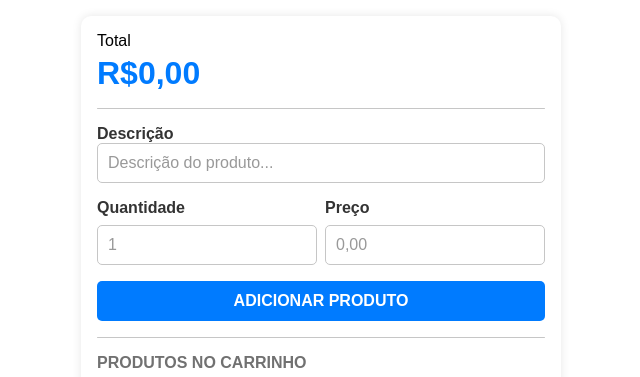
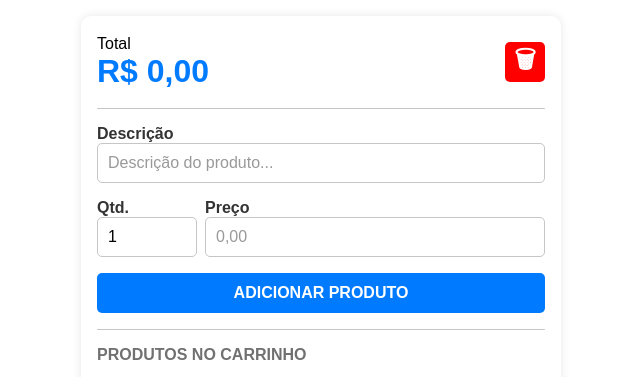
Before and after one commit to rsanttos89/Mercado, a plain HTML site: page index.html in a window 1280 px wide. Shown: the whole page, without its empty margins (319-959 px from the left). Drawn offline with Linux system fonts and the light colour scheme.

Commit message:
Add files via upload

```diff
--- a/index.html
+++ b/index.html
@@ -11,8 +11,11 @@
   <div class="flex">
     <main class="flex">
       <header class="flex header">
-        <span>Total</span>
-        <h1 id="totalPrice">R$0,00</h1>
+        <div class="flex">
+          <span>Total</span>
+          <h1 id="totalPrice">R$0,00</h1>
+        </div>
+        <button id="clearCartButton" class="flex">&#128465;</button>
       </header>
 
       <hr />
@@ -22,14 +25,14 @@
         <input type="text" name="description" id="description" placeholder="Descrição do produto..." />
 
         <div class="flex box-inputs">
-          <div class="flex">
-            <label for="amount">Quantidade</label>
-            <input type="number" name="amount" id="amount" placeholder="1" min="1"/>
+          <div class="flex" style="max-width: 100px;">
+            <label for="amount">Qtd.</label>
+            <input type="number" name="amount" id="amount" value="1" min="1"/>
           </div>
 
           <div class="flex">
             <label for="price">Preço</label>
-            <input type="text" name="price" id="price" placeholder="0,00" />
+            <input type="text" name="price" id="price" placeholder="0,00"/>
           </div>
         </div>
 
@@ -42,6 +45,8 @@
       <section class="flex" id="list">
         <!-- Lista dos produtos será inserida aqui -->
       </section>
+
     </main>
   </div>
 </body>
+</html>
--- a/script.js
+++ b/script.js
@@ -3,10 +3,12 @@ document.addEventListener("DOMContentLoaded", () => {
     const productList = document.getElementById("list");
     const totalPriceElement = document.getElementById("totalPrice");
     const priceInput = document.getElementById("price");
+    const clearCartButton = document.getElementById("clearCartButton");
 
     // Aplicar a máscara de moeda no campo de preço
     priceInput.addEventListener("input", (event) => {
-        event.target.value = formatCurrency(event.target.value);
+        let value = event.target.value.replace(/\D/g, "");
+        event.target.value = formatCurrency(value);
     });
 
     // Carregar produtos armazenados no localStorage ao carregar a página
@@ -20,7 +22,7 @@ document.addEventListener("DOMContentLoaded", () => {
         const amount = parseInt(document.getElementById("amount").value.trim());
         const price = parseFloat(removeCurrencyMask(document.getElementById("price").value.trim()));
 
-        if (description && !isNaN(amount) && !isNaN(price)) {
+        if (description && !isNaN(amount) && amount >= 1 && !isNaN(price)) {
             // Criar objeto de produto
             const product = { description, amount, price };
 
@@ -35,21 +37,28 @@ document.addEventListener("DOMContentLoaded", () => {
 
             // Limpar o formulário
             form.reset();
+
+            // Resetar o valor do amount para 1
+            document.getElementById("amount").value = 1;
         } else {
             alert("Por favor, preencha todos os campos corretamente.");
         }
     });
 
+    clearCartButton.addEventListener("click", () => {
+        if (confirm("Você realmente quer limpar o carrinho?")) {
+            clearCart();
+        }
+    });
+
     function formatCurrency(value) {
-        value = value.replace(/\D/g, "");
-        value = (value / 100).toFixed(2) + "";
-        value = value.replace(".", ",");
+        value = (value / 100).toFixed(2).replace(".", ",");
         value = value.replace(/(\d)(?=(\d{3})+(?!\d))/g, "$1.");
-        return "R$" + value;
+        return "R$ " + value;
     }
 
     function removeCurrencyMask(value) {
-        return value.replace(/\D/g, "") / 100;
+        return parseFloat(value.replace(/[\D]+/g, "")) / 100;
     }
 
     function loadProducts() {
@@ -76,11 +85,11 @@ document.addEventListener("DOMContentLoaded", () => {
         detailsDiv.className = "flex row";
 
         const detailsSpan = document.createElement("span");
-        detailsSpan.textContent = `${product.amount} x ${formatCurrency(product.price.toFixed(2))}`;
+        detailsSpan.textContent = `${product.amount} x ${formatCurrency((product.price * 100).toFixed(2))}`;
 
         const totalSpan = document.createElement("span");
         totalSpan.style.textAlign = "right";
-        totalSpan.textContent = formatCurrency((product.amount * product.price).toFixed(2));
+        totalSpan.textContent = formatCurrency((product.amount * product.price * 100).toFixed(2));
 
         const removeButton = document.createElement("button");
         removeButton.textContent = "Remover";
@@ -96,13 +105,14 @@ document.addEventListener("DOMContentLoaded", () => {
         productItem.appendChild(detailsDiv);
         productItem.appendChild(removeButton);
 
-        productList.appendChild(productItem);
+        // Inserir o produto no início da lista
+        productList.insertBefore(productItem, productList.firstChild);
     }
 
     function updateTotal() {
         const products = JSON.parse(localStorage.getItem("products")) || [];
         const total = products.reduce((sum, product) => sum + (product.amount * product.price), 0);
-        totalPriceElement.textContent = formatCurrency(total.toFixed(2));
+        totalPriceElement.textContent = formatCurrency((total * 100).toFixed(2));
     }
 
     function removeProduct(index) {
@@ -119,4 +129,10 @@ document.addEventListener("DOMContentLoaded", () => {
         // Atualizar o total
         updateTotal();
     }
+
+    function clearCart() {
+        localStorage.removeItem("products");
+        productList.innerHTML = '';
+        updateTotal();
+    }
 });
--- a/styles.css
+++ b/styles.css
@@ -57,7 +57,9 @@ main {
     min-height: 60px;
     max-height: 60px;
     justify-content: space-between;
+    flex-direction: row;
     width: 100%;
+    gap: 8px;
 }
 header h1 {
     font-size: 2rem;
@@ -67,7 +69,6 @@ header h1 {
 /* Formulário */
 form label {
     font-weight: bold;
-    margin-bottom: 8px;
     color: #333333;
 }
 form input {
@@ -81,8 +82,8 @@ form input::placeholder {
 }
 form .box-inputs {
     flex-direction: row;
+    width: 100%;
     gap: 8px;
-    width: 100%;
 }
 form button {
     min-height: 40px;
@@ -129,3 +130,24 @@ h2 {
     font-weight: bold;
     color: #555555;
 }
+
+/*-------------------------------------------*/
+#clearCartButton {
+    min-width: 40px;
+    max-width: 40px;
+    min-height: 40px;
+    max-height: 40px;
+    font-size: 1.5rem;
+    background-color: #ff0000;
+    text-transform: uppercase;
+    font-weight: bold;
+    cursor: pointer;
+    color: #fff;
+    border-radius: 5px;
+    border: none;
+    width: 100%;
+}
+#clearCartButton:hover {
+    opacity: 0.8;
+    transition: 0.3s;
+}
```
